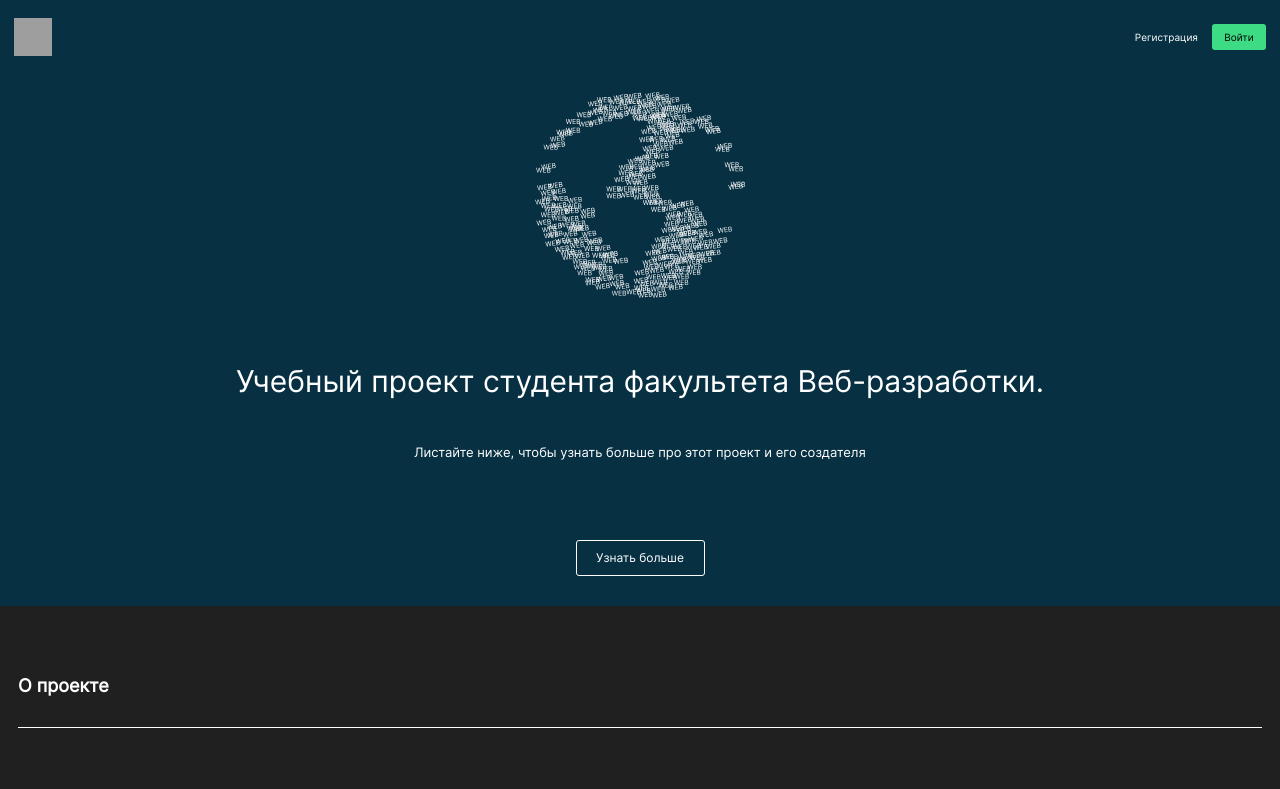
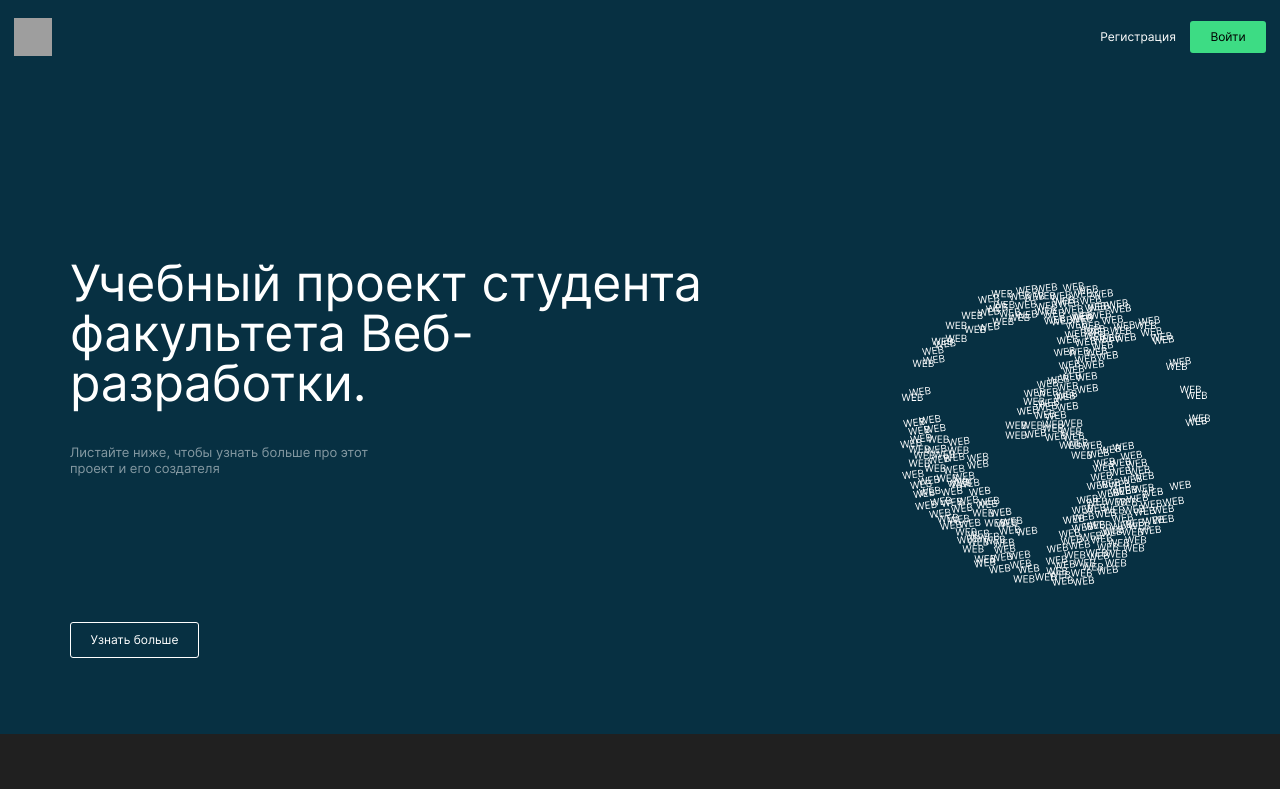
Before and after one commit to Borisjaou/movies-explorer-frontend, a React (Create React App) app: page / in a window 1280 px wide. Shown: the top 789 px of the page. Built offline with nearby package versions, Linux system fonts and the light colour scheme; grey boxes are pictures that could not be loaded.

Commit message:
feature/layoutMainPageMobileAndPC

```diff
--- a/src/components/Header/Header.css
+++ b/src/components/Header/Header.css
@@ -22,8 +22,6 @@
 .header__reg-button {
   text-decoration: none;
   color: #FFFFFF;
-
-
 }
 
 .header__button_container {
@@ -41,3 +39,15 @@
   color: #000000;
   margin: auto 14px;
 }
+
+@media screen and (min-width: 768px) {
+  .header__button_container {
+    height: 32px;
+    width: 76px;
+  }
+
+  .header__button {
+    font-size: 12px;
+  }
+
+}
--- a/src/components/Header/Header.js
+++ b/src/components/Header/Header.js
@@ -13,14 +13,16 @@ function Header() {
           <div className='header__button'>
             <Link className='header__reg-button' to='/signup'>Регистрация</Link>
 
-            <Link className='header__login-button' to='/signin'><div className='header__button_container'>Войти</div></Link>
+            <Link className='header__login-button' to='/signin'>
+              <div className='header__button_container'>Войти</div>
+            </Link>
 
           </div>
         </Route>
         <Route path='/signin'>
 
         </Route>
-        <Route path='/signout'>
+        <Route path='/signout'>å
 
         </Route>
       </Switch>
--- a/src/components/Main/About/About.css
+++ b/src/components/Main/About/About.css
@@ -62,6 +62,6 @@
 
   }
   .about__photo-container {
-    order: 2;
+    order: 1;
   }
 }
--- a/src/components/Main/AboutProject/AboutProject.css
+++ b/src/components/Main/AboutProject/AboutProject.css
@@ -4,7 +4,7 @@
 }
 
 .project-about__border {
-  border-bottom: 1px solid #FFFFFF;
+  border-bottom: 1px solid #DADADA;
   color:#FFFFFF;
   font-size: 18px;
   padding-bottom: 30px;
@@ -42,6 +42,20 @@
 }
 
 @media screen and (min-width: 768px) {
+  .project-about {
+    padding: 90px 50px;
+    background-color: #202020;
+  }
+  .project-about__border {
+    padding-bottom: 23px;
+    font-size: 22px;
+  }
+  .project-about__header {
+    font-size: 20px;
+    line-height: 24px;
+    padding: 70px 0 93px 0;
+  }
+
   .project-about__container {
     grid-template-columns: minmax(140px, 228px) minmax(528px, 912px);
   }
@@ -51,6 +65,7 @@
   color:#000000;
   background-color: #3DDC84;
 }
+
 .project-about__date {
   color: #FFFFFF;
   background-color: #303030;
@@ -66,3 +81,11 @@
   align-self: center;
   justify-self: center;
 }
+
+
+@media screen and (min-width: 1280px) {
+  .project-about__header {
+    padding: 70px 0 110px 0;
+  }
+
+}
--- a/src/components/Main/Promo/Promo.css
+++ b/src/components/Main/Promo/Promo.css
@@ -1,29 +1,39 @@
 .promo {
   background-color:#073042;
+   padding: 70px 0 30px;
+}
+.promo__container {
+ display: flex;
+ flex-direction: column;
+ justify-content: center;
+ align-items: center;
+}
+.promo__logo {
+  width: 210px;
+}
+.promo__description {
   display: flex;
   flex-direction: column;
-  justify-content: center;
   align-items: center;
-  padding: 18px 0 30px 0;
 }
-
 .promo__header {
   color: #FFFFFF;
   text-align: center;
   font-size: 30px;
   line-height: 38px;
   font-weight: 400;
-  padding: 44px 0 24px 0;
+  margin: 0;
+  padding: 44px 0 24px;
 }
-
 .promo__text {
   color: #FFFFFF;
   text-align: center;
   font-size: 13px;
   line-height: 16px;
   padding-bottom: 80px;
+  opacity: 0.5;
+  width: 260px;
 }
-
 .promo__button {
   height: 36px;
   width: 129px;
@@ -32,6 +42,47 @@
   border: 1px solid #FFFFFF;
   color:#FFFFFF;
   font-size: 12px;
-  line-height: 16px;
-  font-family: Inter;
 }
+@media screen and (min-width: 768px) {
+  .promo {
+    padding: 140px 0 76px;
+  }
+  .promo__logo {
+    width: 310px;
+  }
+  .promo__header {
+    font-size: 40px;
+    line-height: 50px;
+    width: 680px;
+    padding: 48px 0 22px;
+  }
+  .promo__text {
+    padding-bottom: 92px;
+  }
+}
+@media screen and (min-width: 1280px) {
+  .promo__header {
+    color: #FFFFFF;
+    text-align: start;
+    font-size: 50px;
+    padding: 44px 0 36px 0;
+  }
+  .promo__container {
+    display: flex;
+    flex-direction: row;
+    justify-content: space-between;
+        padding: 0 70px;
+  }
+  .promo__description {
+    align-items: flex-start;
+  }
+  .promo__logo-container {
+    order: 2;
+  }
+  .promo__text {
+    text-align: start;
+    width: 310px;
+    justify-self: start;
+    padding-bottom: 146px;
+  }
+}
--- a/src/components/Main/Promo/Promo.js
+++ b/src/components/Main/Promo/Promo.js
@@ -1,15 +1,23 @@
 import React from 'react';
 import './Promo.css'
-import globeLogo from '../../../images/globeLogo.svg'
+import globeLogo from '../../../images/big_logo.svg'
 
 function Promo() {
   return (
     <section className='promo'>
-      <img src={globeLogo} alt='Логотип' />
-      <h1 className='promo__header'>Учебный проект студента факультета Веб-разработки.</h1>
-      <p className='promo__text'>Листайте ниже, чтобы узнать больше про этот проект и его создателя</p>
-      <button className='promo__button'>Узнать больше</button>
-    </section>
+      <div className='promo__container'>
+        <div className='promo__logo-container'>
+          <img className='promo__logo' src={globeLogo} alt='Логотип' />
+        </div>
+        <div className='promo__description'>
+          <h1 className='promo__header'>Учебный проект студента факультета Веб-разработки.</h1>
+          <p className='promo__text'>Листайте ниже, чтобы узнать больше про этот проект и его создателя</p>
+          <button className='promo__button'>Узнать больше</button>
+
+        </div>
+
+      </div>
+    </section >
   );
 }
 export default Promo;
```
Also changed, not shown: src/images/big_logo.svg (added).
